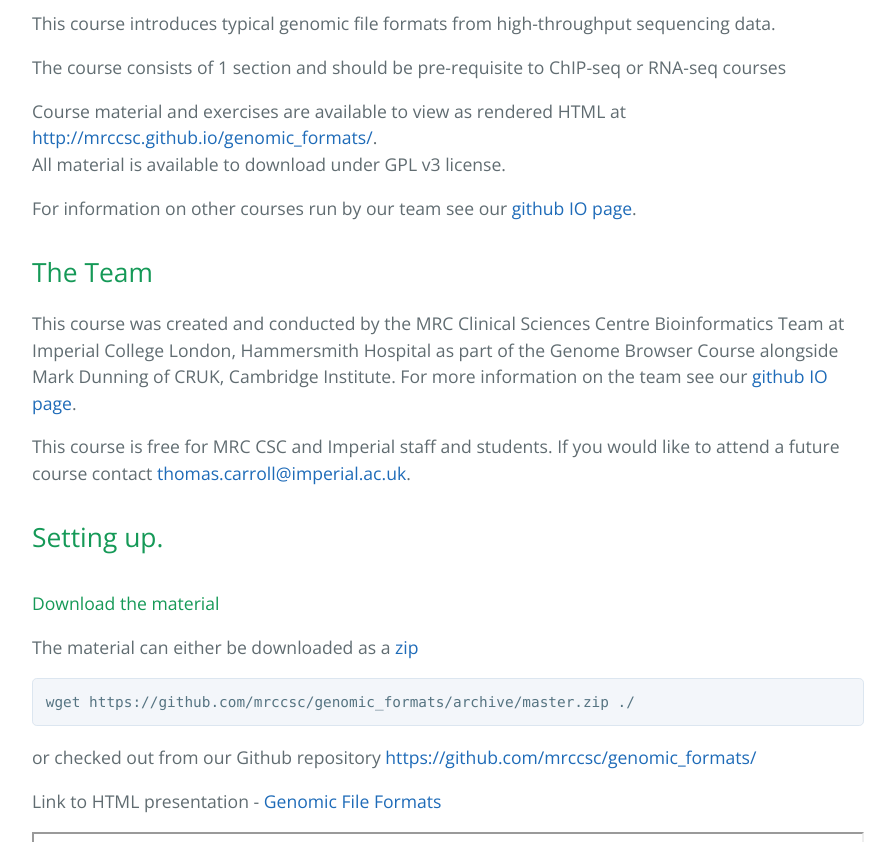
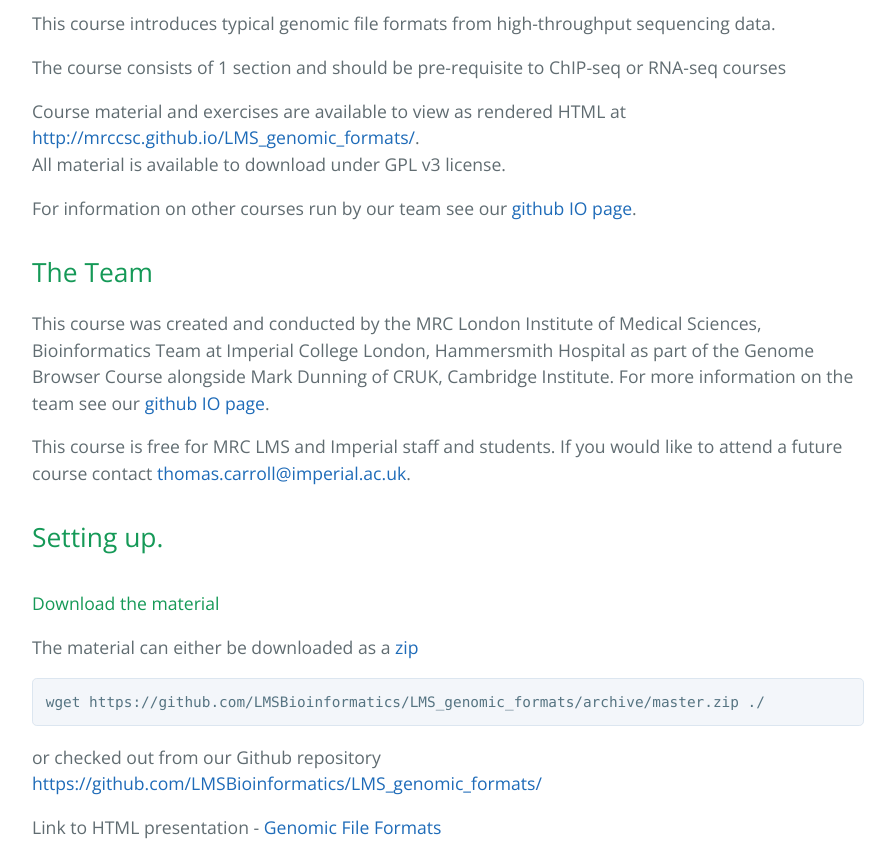
Before and after one commit to LMSBioinformatics/LMS_genomic_formats, a plain HTML site: page index.html in a window 1280 px wide. Shown: the part 500-1342 px from the top of the page, without its empty margins (192-1087 px from the left). Drawn offline with nearby package versions, Linux system fonts and the light colour scheme; grey boxes are pictures that could not be loaded; a web font is replaced by a local one.

Commit message:
index updated

```diff
--- a/index.html
+++ b/index.html
@@ -13,9 +13,9 @@
     <section class="page-header">
       <h1 class="project-name">Genomic formats</h1>
       <h2 class="project-tagline"></h2>
-      <a href="https://github.com/mrccsc/genomic_formats" class="btn">View on GitHub</a>
-      <a href="https://github.com/mrccsc/genomic_formats/zipball/master" class="btn">Download .zip</a>
-      <a href="https://github.com/mrccsc/genomic_formats/tarball/master" class="btn">Download .tar.gz</a>
+      <a href="https://github.com/LMSBioinformatics/LMS_genomic_formats" class="btn">View on GitHub</a>
+      <a href="https://github.com/LMSBioinformatics/LMS_genomic_formats/zipball/master" class="btn">Download .zip</a>
+      <a href="https://github.com/LMSBioinformatics/LMS_genomic_formats/tarball/master" class="btn">Download .tar.gz</a>
     </section>
 
     <section class="main-content">
@@ -29,18 +29,18 @@
 
 <p>The course consists of 1 section and should be pre-requisite to ChIP-seq or RNA-seq courses</p>
 
-<p>Course material and exercises are available to view as rendered HTML at <a href="http://mrccsc.github.io/genomic_formats/">http://mrccsc.github.io/genomic_formats/</a>.<br>
+<p>Course material and exercises are available to view as rendered HTML at <a href="https://github.com/LMSBioinformatics/LMS_genomic_formats/">http://mrccsc.github.io/LMS_genomic_formats/</a>.<br>
 All material is available to download under GPL v3 license.</p>
 
-<p>For  information on other courses run by our team see our <a href="http://mrccsc.github.io/training.html">github IO page</a>.</p>
+<p>For  information on other courses run by our team see our <a href="https://lmsbioinformatics.github.io/MRCLMSBioinfo/LMStraining.html">github IO page</a>.</p>
 
 <h2>
 <a id="the-team" class="anchor" href="#the-team" aria-hidden="true"><span aria-hidden="true" class="octicon octicon-link"></span></a>The Team</h2>
 
-<p>This course was created and conducted by the MRC Clinical Sciences Centre Bioinformatics Team at Imperial College London, Hammersmith Hospital as part of the Genome Browser Course alongside Mark Dunning of CRUK, Cambridge Institute.
-For more information on the team see our <a href="http://mrccsc.github.io/">github IO page</a>.</p>
+<p>This course was created and conducted by the MRC London Institute of Medical Sciences, Bioinformatics Team at Imperial College London, Hammersmith Hospital as part of the Genome Browser Course alongside Mark Dunning of CRUK, Cambridge Institute.
+For more information on the team see our <a href="https://lmsbioinformatics.github.io/MRCLMSBioinfo/">github IO page</a>.</p>
 
-<p>This course is free for MRC CSC and Imperial staff and students. If you would like to attend a future course contact <a href="mailto:thomas.carroll@imperial.ac.uk">thomas.carroll@imperial.ac.uk</a>.</p>
+<p>This course is free for MRC LMS and Imperial staff and students. If you would like to attend a future course contact <a href="mailto:thomas.carroll@imperial.ac.uk">thomas.carroll@imperial.ac.uk</a>.</p>
 
 <h2>
 <a id="setting-up" class="anchor" href="#setting-up" aria-hidden="true"><span aria-hidden="true" class="octicon octicon-link"></span></a>Setting up.</h2>
@@ -48,28 +48,28 @@ For more information on the team see our <a href="http://mrccsc.github.io/">gith
 <h4>
 <a id="download-the-material" class="anchor" href="#download-the-material" aria-hidden="true"><span aria-hidden="true" class="octicon octicon-link"></span></a>Download the material</h4>
 
-<p>The material can either be downloaded as a <a href="https://github.com/mrccsc/genomic_formats/archive/master.zip">zip</a></p>
+<p>The material can either be downloaded as a <a href="https://github.com/LMSBioinformatics/LMS_genomic_formats/archive/master.zip">zip</a></p>
 
 <pre>
-wget https://github.com/mrccsc/genomic_formats/archive/master.zip ./
+wget https://github.com/LMSBioinformatics/LMS_genomic_formats/archive/master.zip ./
 </pre>
 
 <p>or checked out from our Github repository
-<a href="https://github.com/mrccsc/genomic_formats/">https://github.com/mrccsc/genomic_formats/</a></p>
+<a href="https://github.com/LMSBioinformatics/LMS_genomic_formats/">https://github.com/LMSBioinformatics/LMS_genomic_formats/</a></p>
 
-Link to HTML presentation - <a href="http://mrccsc.github.io/genomic_formats/genomicFileFormats.html">Genomic File Formats</a><br>
+Link to HTML presentation - <a href="https://lmsbioinformatics.github.io/LMS_genomic_formats/genomicFileFormats.html">Genomic File Formats</a><br>
 
 </p>
-<iframe src="http://mrccsc.github.io/genomic_formats/genomicFileFormats.html" width="100%" height="400"></iframe>
+<iframe src="https://lmsbioinformatics.github.io/LMS_genomic_formats/genomicFileFormats.html" width="100%" height="400"></iframe>
 
 
-Link to HTML presentation - <a href="http://mrccsc.github.io/genomic_formats/dataRepositories.html">Data Repositories</a><br>
+Link to HTML presentation - <a href="https://lmsbioinformatics.github.io/LMS_genomic_formats/dataRepositories.html">Data Repositories</a><br>
 
 </p>
-<iframe src="http://mrccsc.github.io/genomic_formats/dataRepositories.html" width="100%" height="400"></iframe>
+<iframe src="https://lmsbioinformatics.github.io/LMS_genomic_formats/dataRepositories.html" width="100%" height="400"></iframe>
 
       <footer class="site-footer">
-        <span class="site-footer-owner"><a href="https://github.com/mrccsc/genomic_formats">Genomic formats</a> is maintained by <a href="https://github.com/mrccsc">mrccsc</a>.</span>
+        <span class="site-footer-owner"><a href="https://github.com/LMSBioinformatics/LMS_genomic_formats/">Genomic formats</a> is maintained by <a href="https://github.com/LMSBioinformatics">mrccsc</a>.</span>
 
         <span class="site-footer-credits">This page was generated by <a href="https://pages.github.com">GitHub Pages</a> using the <a href="https://github.com/jasonlong/cayman-theme">Cayman theme</a> by <a href="https://twitter.com/jasonlong">Jason Long</a>.</span>
       </footer>
```
